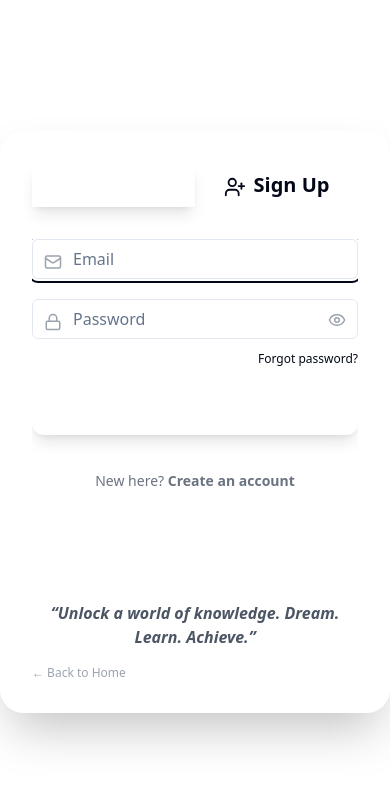
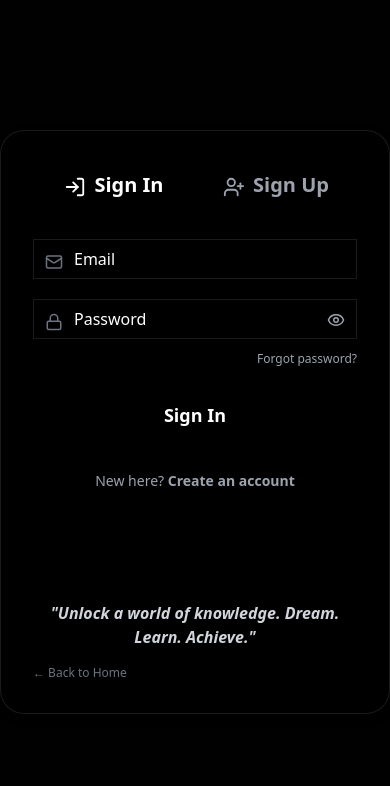
Before and after one commit to Tolera314/ethio-digital-learning, a React (Vite) app: page /auth in a window 390 px wide. Shown: the top 786 px of the page. Built offline with nearby package versions, Linux system fonts and the light colour scheme.

Commit message:
Refactor: Update color scheme
Change the background color to dark or black and adjust text colors accordingly.

```diff
--- a/src/components/auth/AuthHeroImage.tsx
+++ b/src/components/auth/AuthHeroImage.tsx
@@ -1,9 +1,9 @@
 
 import React from "react";
 
-// Example Unsplash learning image
+// Example Unsplash learning image with dark mode adaptation
 const AuthHeroImage = () => (
-  <div className="hidden md:flex flex-1 flex-col items-center justify-center px-6">
+  <div className="hidden md:flex flex-1 flex-col items-center justify-center px-6 bg-black/20">
     <img
       src="https://images.unsplash.com/photo-1461749280684-dccba630e2f6?auto=format&fit=crop&w=600&q=80"
       alt="Monitor showing code - Learning"
@@ -11,9 +11,10 @@ const AuthHeroImage = () => (
       style={{
         border: "4px solid rgba(155, 135, 245, 0.2)",
         boxShadow: "0 10px 50px 0 #9b87f520",
+        filter: "brightness(0.7) contrast(1.2)"
       }}
     />
-    <p className="mt-8 text-lg italic text-gray-600 dark:text-gray-200 text-center px-2 font-medium">
+    <p className="mt-8 text-lg italic text-gray-300 text-center px-2 font-medium">
       "Unlock your tech skills with immersive online courses." <br />
       <span className="text-vivid-purple font-bold">Ethio Digital Academy</span>
     </p>
--- a/src/index.css
+++ b/src/index.css
@@ -1,101 +1,40 @@
+
 @tailwind base;
 @tailwind components;
 @tailwind utilities;
 
 @layer base {
   :root {
-    --background: 0 0% 100%;
-    --foreground: 222.2 84% 4.9%;
-
-    --card: 0 0% 100%;
-    --card-foreground: 222.2 84% 4.9%;
-
-    --popover: 0 0% 100%;
-    --popover-foreground: 222.2 84% 4.9%;
-
+    --background: 240 10% 3.9%; /* Dark background */
+    --foreground: 0 0% 98%; /* Light text */
+    --card: 240 10% 3.9%; /* Dark card */
+    --card-foreground: 0 0% 98%; /* Light card text */
     --primary: 222.2 47.4% 11.2%;
     --primary-foreground: 210 40% 98%;
 
-    --secondary: 210 40% 96.1%;
-    --secondary-foreground: 222.2 47.4% 11.2%;
-
-    --muted: 210 40% 96.1%;
-    --muted-foreground: 215.4 16.3% 46.9%;
-
-    --accent: 210 40% 96.1%;
-    --accent-foreground: 222.2 47.4% 11.2%;
-
-    --destructive: 0 84.2% 60.2%;
-    --destructive-foreground: 210 40% 98%;
-
-    --border: 214.3 31.8% 91.4%;
-    --input: 214.3 31.8% 91.4%;
-    --ring: 222.2 84% 4.9%;
-
-    --radius: 0.5rem;
-
-    --sidebar-background: 0 0% 98%;
-
-    --sidebar-foreground: 240 5.3% 26.1%;
-
-    --sidebar-primary: 240 5.9% 10%;
-
-    --sidebar-primary-foreground: 0 0% 98%;
-
-    --sidebar-accent: 240 4.8% 95.9%;
-
-    --sidebar-accent-foreground: 240 5.9% 10%;
-
-    --sidebar-border: 220 13% 91%;
-
-    --sidebar-ring: 217.2 91.2% 59.8%;
+    /* Custom colors for vivid-purple and other specific colors */
+    --vivid-purple: 260 50% 50%; /* Adjusted purple for dark mode */
+    --magenta-pink: 320 60% 50%; /* Adjusted pink for dark mode */
+    --mid-gray: 0 0% 50%; /* Light gray for readability */
   }
 
   .dark {
-    --background: 222.2 84% 4.9%;
-    --foreground: 210 40% 98%;
-
-    --card: 222.2 84% 4.9%;
-    --card-foreground: 210 40% 98%;
-
-    --popover: 222.2 84% 4.9%;
-    --popover-foreground: 210 40% 98%;
-
-    --primary: 210 40% 98%;
-    --primary-foreground: 222.2 47.4% 11.2%;
-
-    --secondary: 217.2 32.6% 17.5%;
-    --secondary-foreground: 210 40% 98%;
-
-    --muted: 217.2 32.6% 17.5%;
-    --muted-foreground: 215 20.2% 65.1%;
-
-    --accent: 217.2 32.6% 17.5%;
-    --accent-foreground: 210 40% 98%;
-
-    --destructive: 0 62.8% 30.6%;
-    --destructive-foreground: 210 40% 98%;
-
-    --border: 217.2 32.6% 17.5%;
-    --input: 217.2 32.6% 17.5%;
-    --ring: 212.7 26.8% 83.9%;
-    --sidebar-background: 240 5.9% 10%;
-    --sidebar-foreground: 240 4.8% 95.9%;
-    --sidebar-primary: 224.3 76.3% 48%;
-    --sidebar-primary-foreground: 0 0% 100%;
-    --sidebar-accent: 240 3.7% 15.9%;
-    --sidebar-accent-foreground: 240 4.8% 95.9%;
-    --sidebar-border: 240 3.7% 15.9%;
-    --sidebar-ring: 217.2 91.2% 59.8%;
+    /* Existing dark mode variables remain the same */
   }
 }
 
 @layer base {
   * {
-    @apply border-border;
+    @apply border-border selection:bg-white/10 selection:text-white;
   }
 
   body {
-    @apply bg-background text-foreground;
+    @apply bg-background text-foreground antialiased overflow-hidden;
   }
 }
+
+@layer utilities {
+  .glass-morphism {
+    @apply backdrop-blur-xl bg-black/30 border border-white/10 shadow-[0_4px_12px_-2px_rgba(0,0,0,0.3)];
+  }
+}
--- a/src/pages/Auth.tsx
+++ b/src/pages/Auth.tsx
@@ -1,5 +1,3 @@
-
-// Modern Auth Page with Magic UI and Hero Image
 
 import React, { useState } from "react";
 import { Mail, Lock, Eye, EyeOff, UserPlus, LogIn } from "lucide-react";
@@ -14,20 +12,19 @@ const Auth = () => {
   const [isSignUp, setIsSignUp] = useState(false);
   const [showPassword, setShowPassword] = useState(false);
 
-  // Animation transition class
   const transitionClass =
     "transition-all duration-500 ease-in-out";
 
   return (
-    <div className="min-h-screen flex flex-col md:flex-row items-center justify-center bg-gradient-to-br from-vivid-purple via-primary-purple to-dark-purple relative overflow-hidden">
+    <div className="min-h-screen flex flex-col md:flex-row items-center justify-center bg-black/90 relative overflow-hidden">
       {/* Glowing Animated Circles */}
-      <div className="absolute top-10 left-[-80px] w-[320px] h-[320px] rounded-full bg-magenta-pink/30 blur-3xl pointer-events-none animate-[pulse_4s_infinite] z-0"></div>
-      <div className="absolute bottom-[-90px] right-[-60px] w-[370px] h-[370px] rounded-full bg-ocean-blue/20 blur-3xl pointer-events-none animate-[pulse_6s_infinite] z-0"></div>
+      <div className="absolute top-10 left-[-80px] w-[320px] h-[320px] rounded-full bg-magenta-pink/20 blur-3xl pointer-events-none animate-[pulse_4s_infinite] z-0"></div>
+      <div className="absolute bottom-[-90px] right-[-60px] w-[370px] h-[370px] rounded-full bg-vivid-purple/20 blur-3xl pointer-events-none animate-[pulse_6s_infinite] z-0"></div>
 
       <div className="w-full md:w-[480px] z-10 flex justify-center items-center p-0 md:p-10 animate-scale-in">
         <Card
           className={cn(
-            "glass-morphism w-full shadow-2xl px-8 py-8 md:px-10 border-0 bg-white/80 dark:bg-dark-purple/80 backdrop-blur-3xl relative animate-fade-in",
+            "glass-morphism w-full shadow-2xl px-8 py-8 md:px-10 border-0 bg-black/60 backdrop-blur-3xl relative animate-fade-in",
             "rounded-3xl"
           )}
         >
@@ -38,7 +35,7 @@ const Auth = () => {
                 "w-1/2 py-2 text-xl font-semibold rounded-t-lg focus:outline-none transition-all",
                 !isSignUp
                   ? "bg-vivid-purple text-white shadow-lg"
-                  : "bg-transparent text-mid-gray"
+                  : "bg-transparent text-gray-400"
               )}
               onClick={() => setIsSignUp(false)}
               aria-label="Sign In"
@@ -51,7 +48,7 @@ const Auth = () => {
                 "w-1/2 py-2 text-xl font-semibold rounded-t-lg focus:outline-none transition-all",
                 isSignUp
                   ? "bg-vivid-purple text-white shadow-lg"
-                  : "bg-transparent text-mid-gray"
+                  : "bg-transparent text-gray-400"
               )}
               onClick={() => setIsSignUp(true)}
               aria-label="Sign Up"
@@ -75,22 +72,22 @@ const Auth = () => {
             >
               <label className="relative">
                 <span className="sr-only">Email</span>
-                <Mail className="absolute left-3 top-3.5 text-gray-400" size={18} />
+                <Mail className="absolute left-3 top-3.5 text-gray-500" size={18} />
                 <Input
                   autoFocus={!isSignUp}
                   type="email"
                   placeholder="Email"
-                  className="pl-10"
+                  className="pl-10 bg-black/30 border-white/10 text-white placeholder-gray-500"
                   required
                 />
               </label>
               <label className="relative">
                 <span className="sr-only">Password</span>
-                <Lock className="absolute left-3 top-3.5 text-gray-400" size={18} />
+                <Lock className="absolute left-3 top-3.5 text-gray-500" size={18} />
                 <Input
                   type={showPassword ? "text" : "password"}
                   placeholder="Password"
-                  className="pl-10 pr-10"
+                  className="pl-10 pr-10 bg-black/30 border-white/10 text-white placeholder-gray-500"
                   required
                 />
                 <button
@@ -106,7 +103,7 @@ const Auth = () => {
                 <span></span>
                 <button
                   type="button"
-                  className="hover:underline text-mid-gray"
+                  className="hover:underline text-gray-400"
                   disabled
                   tabIndex={-1}
                 >
@@ -122,7 +119,7 @@ const Auth = () => {
               >
                 Sign In
               </Button>
-              <div className="mt-4 text-sm text-center text-gray-500">
+              <div className="mt-4 text-sm text-center text-gray-400">
                 New here?{" "}
                 <button
                   type="button"
@@ -146,22 +143,22 @@ const Auth = () => {
             >
               <label className="relative">
                 <span className="sr-only">Email</span>
-                <Mail className="absolute left-3 top-3.5 text-gray-400" size={18} />
+                <Mail className="absolute left-3 top-3.5 text-gray-500" size={18} />
                 <Input
                   autoFocus={isSignUp}
                   type="email"
                   placeholder="Email"
-                  className="pl-10"
+                  className="pl-10 bg-black/30 border-white/10 text-white placeholder-gray-500"
                   required
                 />
               </label>
               <label className="relative">
                 <span className="sr-only">Password</span>
-                <Lock className="absolute left-3 top-3.5 text-gray-400" size={18} />
+                <Lock className="absolute left-3 top-3.5 text-gray-500" size={18} />
                 <Input
                   type={showPassword ? "text" : "password"}
                   placeholder="Password"
-                  className="pl-10 pr-10"
+                  className="pl-10 pr-10 bg-black/30 border-white/10 text-white placeholder-gray-500"
                   required
                 />
                 <button
@@ -175,11 +172,11 @@ const Auth = () => {
               </label>
               <label className="relative">
                 <span className="sr-only">Confirm Password</span>
-                <Lock className="absolute left-3 top-3.5 text-gray-400" size={18} />
+                <Lock className="absolute left-3 top-3.5 text-gray-500" size={18} />
                 <Input
                   type={showPassword ? "text" : "password"}
                   placeholder="Confirm Password"
-                  className="pl-10 pr-10"
+                  className="pl-10 pr-10 bg-black/30 border-white/10 text-white placeholder-gray-500"
                   required
                 />
               </label>
@@ -192,7 +189,7 @@ const Auth = () => {
               >
                 Sign Up
               </Button>
-              <div className="mt-4 text-sm text-center text-gray-500">
+              <div className="mt-4 text-sm text-center text-gray-400">
                 Already have an account?{" "}
                 <button
                   type="button"
@@ -205,13 +202,13 @@ const Auth = () => {
             </form>
           </div>
           {/* Inspirational Quote or Brand */}
-          <div className="mt-8 text-center text-md italic font-semibold text-gray-600 animate-fade-in delay-150">
-            “Unlock a world of knowledge. Dream. Learn. Achieve.”
+          <div className="mt-8 text-center text-md italic font-semibold text-gray-300 animate-fade-in delay-150">
+            "Unlock a world of knowledge. Dream. Learn. Achieve."
           </div>
           {/* Back to Home */}
           <Link
             to="/"
-            className="block mt-4 text-xs text-gray-400 hover:text-vivid-purple hover:underline transition-colors"
+            className="block mt-4 text-xs text-gray-500 hover:text-vivid-purple hover:underline transition-colors"
           >
             &larr; Back to Home
           </Link>
@@ -219,7 +216,6 @@ const Auth = () => {
       </div>
 
       <AuthHeroImage />
-
     </div>
   );
 };
```
